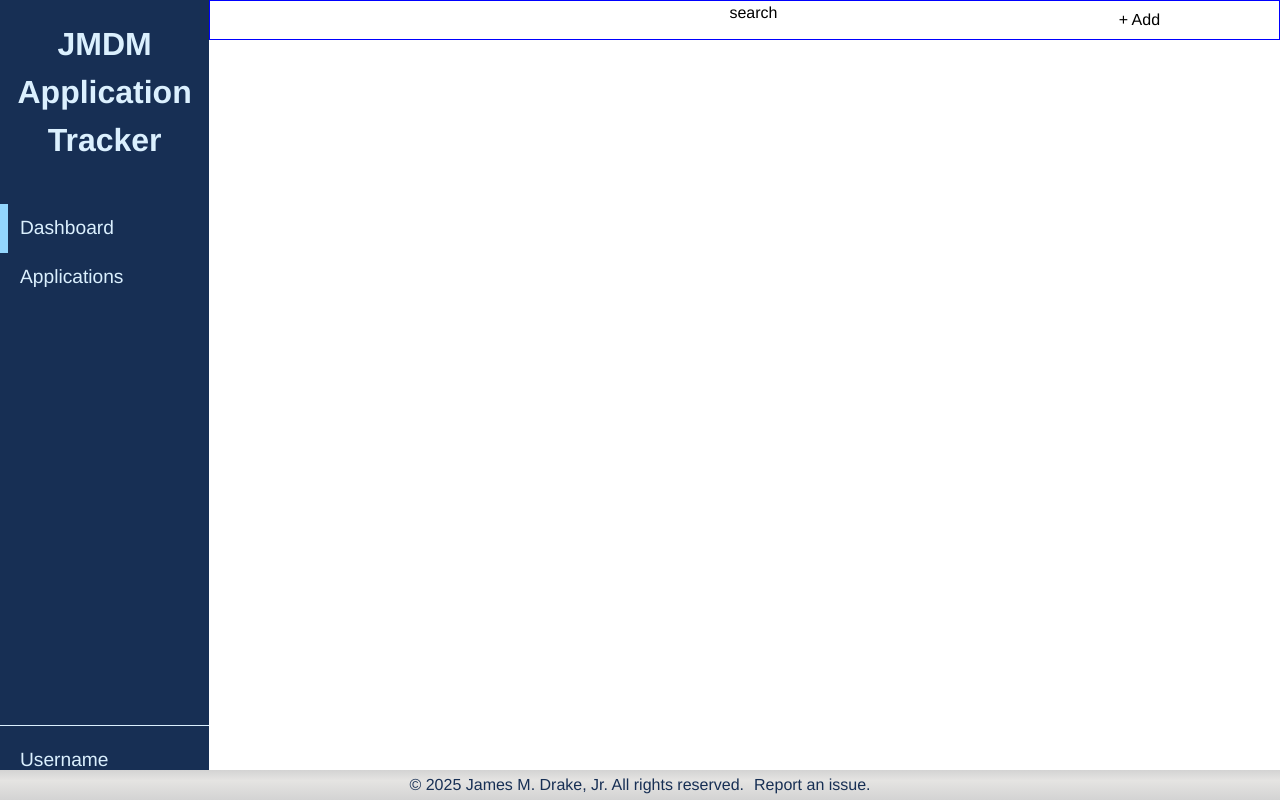
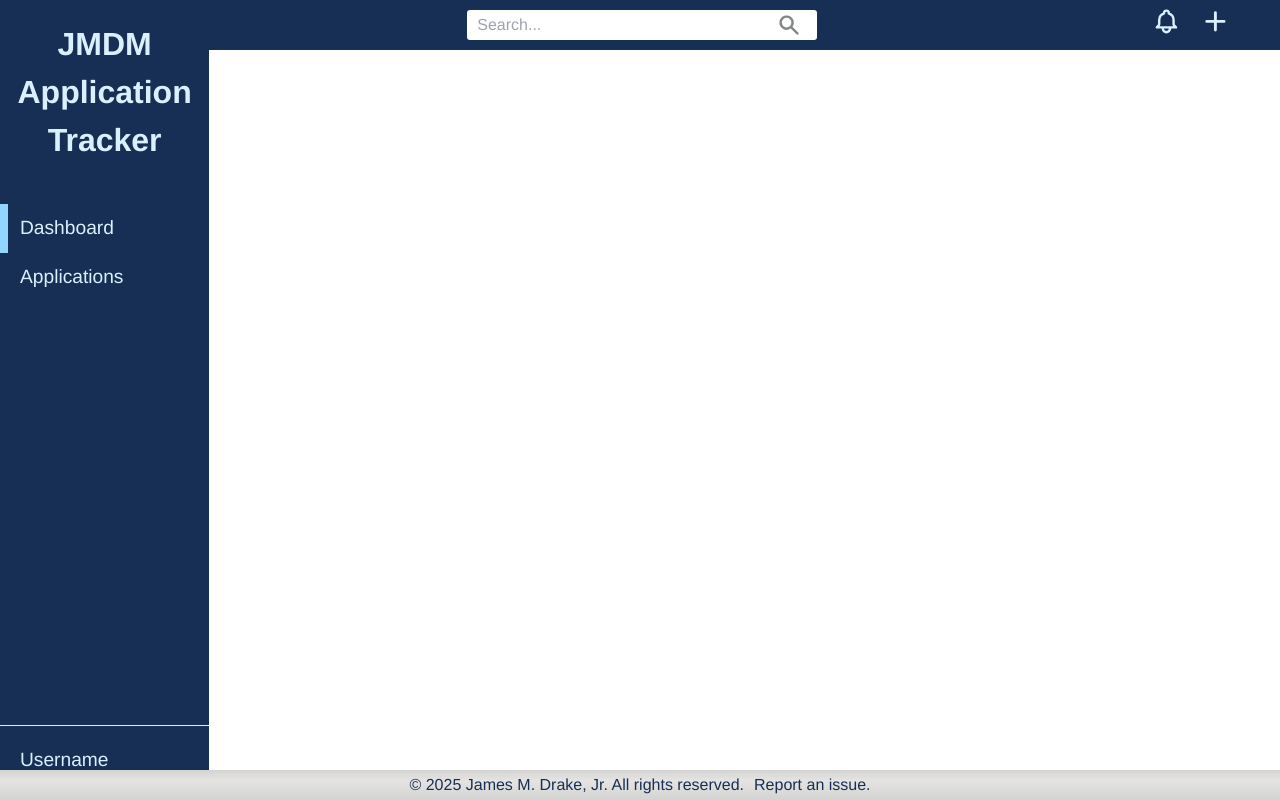
Before and after one commit to psilentrain1/jmdm-apps-application_tracker, a React (Vite) app: page / in a window 1280 px wide. Built offline with nearby package versions, Linux system fonts and the light colour scheme.

Commit message:
feat: styled header

```diff
--- a/src/components/Header.tsx
+++ b/src/components/Header.tsx
@@ -1,14 +1,23 @@
+import { HiOutlineBell, HiPlus, HiSearch } from "react-icons/hi";
+
 export function Header() {
   return (
     <>
       <header>
-        <div className="search" style={{ width: "85%", textAlign: "center" }}>
+        <div className="search">
           <form action="">
-            <input type="search" name="search" id="search" />
-            <input type="button" value="search" />
+            <input type="search" name="search" id="search" placeholder="Search..." />
+            <HiSearch />
           </form>
         </div>
-        <button type="button">+ Add</button>
+        <div className="buttons">
+          <button type="button">
+            <HiOutlineBell />
+          </button>
+          <button type="button">
+            <HiPlus />
+          </button>
+        </div>
       </header>
     </>
   );
--- a/src/style.css
+++ b/src/style.css
@@ -4,6 +4,7 @@
 
 /* Variables */
 :root {
+  /* colors */
   --clr-primary-50: #eff9ff;
   --clr-primary-100: #dbf0fe;
   --clr-primary-200: #bfe5fe;
@@ -16,15 +17,34 @@
   --clr-primary-900: #1e4b8a;
   --clr-primary-950: #172f54;
 
-  --clr-secondary-100: #e5e4e2;
-  --clr-secondary-200: #d3d3d3;
-  --clr-secondary-300: #c0c0c0;
-  --clr-secondary-500: #848884;
-  --clr-secondary-600: #808080;
-  --clr-secondary-900: #36454f;
+  --clr-secondary-50: #fff7ec;
+  --clr-secondary-100: #ffeed3;
+  --clr-secondary-200: #ffd9a5;
+  --clr-secondary-300: #ffbe6d;
+  --clr-secondary-400: #ff9632;
+  --clr-secondary-500: #ff770a;
+  --clr-secondary-600: #ff5e00;
+  --clr-secondary-700: #cc4202;
+  --clr-secondary-800: #a1340b;
+  --clr-secondary-900: #822d0c;
+  --clr-secondary-950: #461404;
+
+  --clr-gray-100: #e5e4e2;
+  --clr-gray-200: #d3d3d3;
+  --clr-gray-300: #c0c0c0;
+  --clr-gray-500: #848884;
+  --clr-gray-600: #808080;
+  --clr-gray-900: #36454f;
+
+  --bg-dark: var(--clr-primary-950);
 
   --txt-white: var(--clr-primary-100);
   --txt-black: var(--clr-primary-950);
+
+  --link-focus: 2px solid var(--clr-secondary-400);
+
+  /* sizes */
+  --radius: 3px;
 }
 
 * {
@@ -53,11 +73,13 @@ main {
   flex-direction: column;
 }
 
+/* UI */
+
 /* sidebar */
 .sidebar {
   height: 100%;
   width: 250px;
-  background-color: var(--clr-primary-950);
+  background-color: var(--bg-dark);
 }
 
 .title {
@@ -97,6 +119,10 @@ nav a:active {
   color: var(--clr-primary-500);
 }
 
+nav a:focus-visible {
+  outline: var(--link-focus);
+}
+
 [aria-current="page"] {
   border-left: 8px solid var(--clr-primary-300);
   padding-left: 12px;
@@ -111,12 +137,14 @@ nav a:active {
 }
 /* -------- */
 
+/* header */
 header {
   display: flex;
   flex-direction: row;
-  height: 40px;
+  align-items: center;
+  height: 50px;
   width: 100%;
-  border: 1px solid blue;
+  background-color: var(--bg-dark);
 }
 
 .search {
@@ -124,9 +152,63 @@ header {
   width: 85%;
 }
 
-.content {
-  padding: 20px 50px;
+.search form {
+  display: flex;
+  flex-direction: row;
+  justify-content: center;
+  align-items: center;
 }
+
+.search input {
+  height: 30px;
+  width: 350px;
+  border-radius: var(--radius);
+  padding: 5px 10px;
+}
+
+.search input:focus-visible {
+  outline: var(--link-focus);
+}
+
+.search svg {
+  font-size: 1.5rem;
+  transform: translateX(-50px);
+  color: var(--clr-gray-500);
+}
+
+header .buttons {
+  position: fixed;
+  color: var(--txt-white);
+  margin-right: 40px;
+  right: 0;
+}
+
+header button {
+  background: none;
+  border: none;
+  color: var(--txt-white);
+  cursor: pointer;
+  transition: color 0.3s ease;
+}
+
+header button:hover {
+  color: var(--clr-primary-300);
+}
+
+header button:active {
+  color: var(--clr-primary-500);
+}
+
+header button:focus-visible {
+  outline: var(--link-focus);
+}
+
+header svg {
+  font-size: 1.8rem;
+  margin: 0 10px;
+}
+
+/* -------- */
 
 /* footer */
 footer {
@@ -138,7 +220,7 @@ footer {
   width: 100vw;
   height: 30px;
   bottom: 0;
-  background-image: linear-gradient(var(--clr-secondary-200) 0%, var(--clr-secondary-100) 35%, var(--clr-secondary-200) 100%);
+  background-image: linear-gradient(var(--clr-gray-200) 0%, var(--clr-gray-100) 35%, var(--clr-gray-200) 100%);
   color: var(--txt-black);
 }
 
@@ -150,3 +232,8 @@ footer a {
 footer a:hover {
   color: var(--clr-primary-900);
 }
+/* -------- */
+
+.content {
+  padding: 20px 50px;
+}
```
